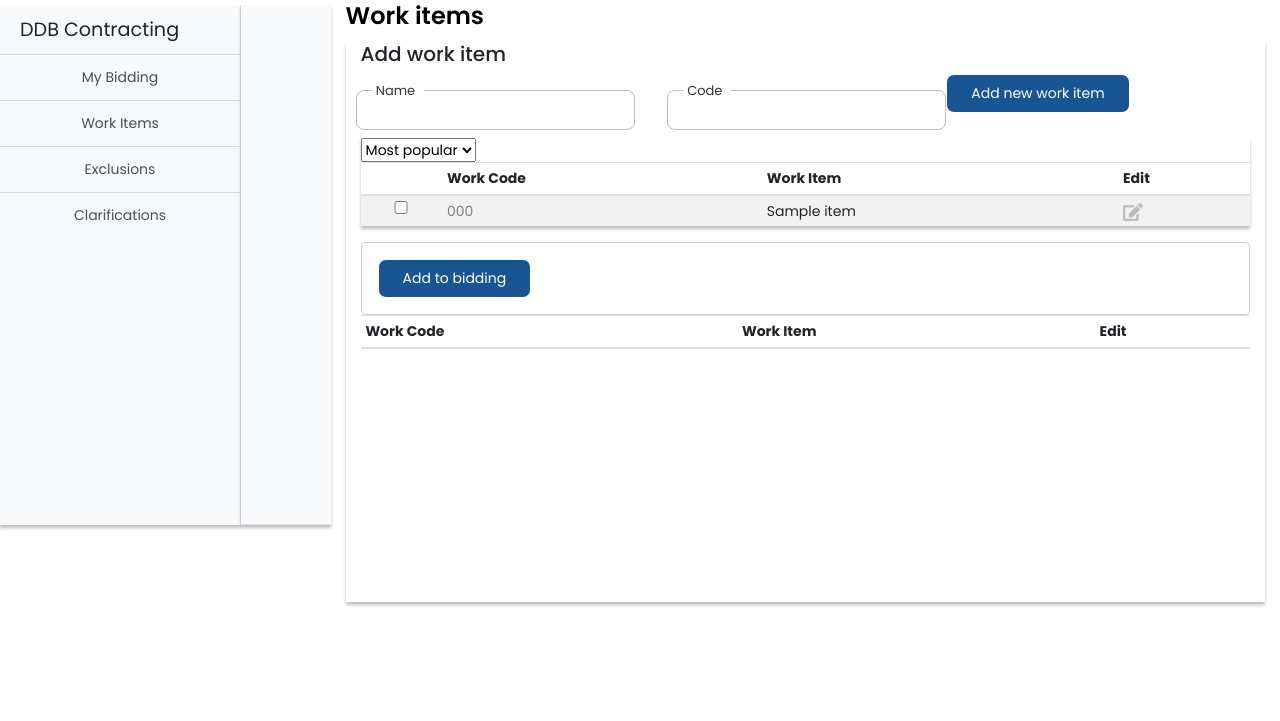
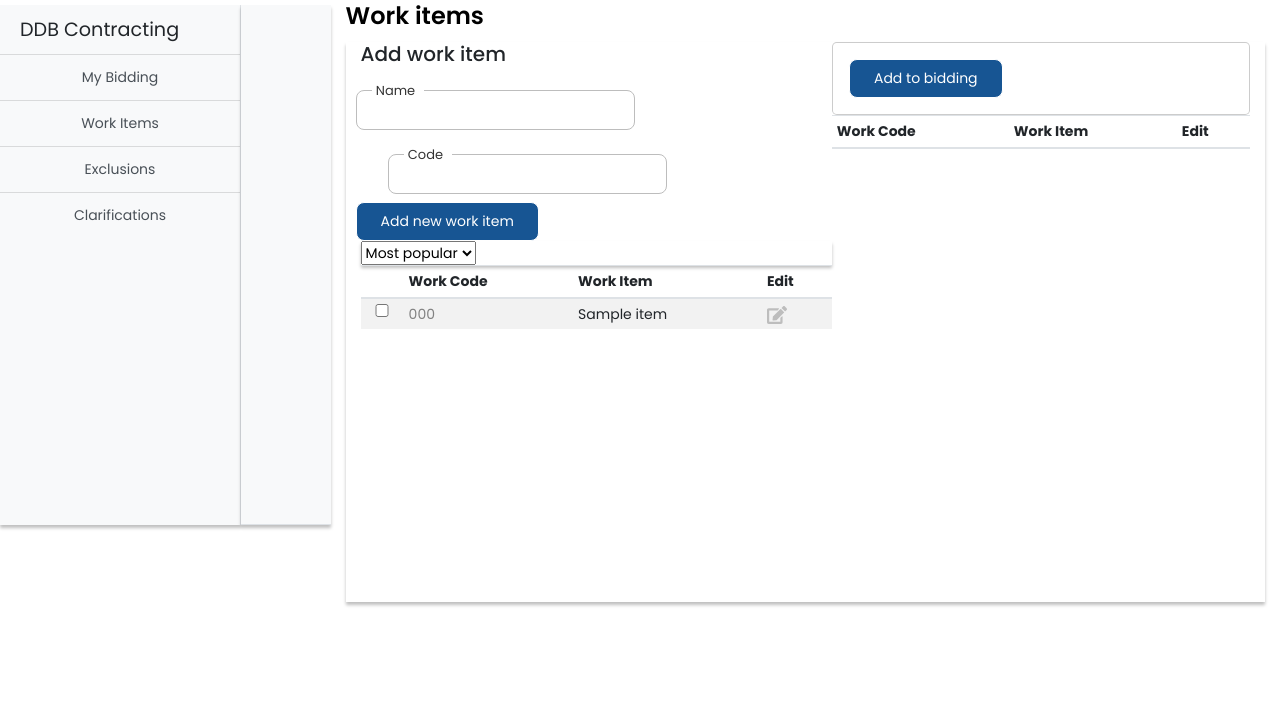
Before and after one commit to Simple2B/flora, a Flask app: page /work_items in a window 1280 px wide. Shown: the part 101-822 px from the top of the page. Run offline with Flask 2, Linux system fonts and the light colour scheme; a user stored in the database is signed in; tables that the repository leaves empty hold one stand-in row (values such as "Sample post"); lists and menus that the app fills with data are empty; style sheets or scripts are compiled from the project's sources; some libraries are stand-ins or nearby versions; grey boxes are pictures that could not be loaded.

Commit message:
make layout of wirk-item-page

```diff
--- a/app/static/scss/global/_global.scss
+++ b/app/static/scss/global/_global.scss
@@ -46,3 +46,8 @@ ul, li {
     flex-direction: row;
     justify-content: space-around;
 }
+
+.flex-flow-wrap {
+    flex-flow: row wrap;
+    display: flex;
+}
--- a/app/static/scss/layouts/_work_items.scss
+++ b/app/static/scss/layouts/_work_items.scss
@@ -11,6 +11,7 @@
 }
 
 .__box-table {
+    width: 100%;
     margin-top: 1rem;
     min-height: 70vh;
     max-height: 70vh;
@@ -19,6 +20,16 @@
 
     .table__work-item {
         height: 100%;
+    }
+
+    .__box-table--left {
+        // display: block;
+        width: 53%;
+    }
+
+    .__box-table--right {
+        // display: block;
+        width: 47%;
     }
 
 .__box-table--bottom {
@@ -48,4 +59,4 @@
     position: absolute;
     z-index: -1;
     opacity: 0;
-  }
+}
--- a/app/templates/work_items.html
+++ b/app/templates/work_items.html
@@ -193,10 +193,12 @@
     <div class="a-space-between">
       <div class="title-tabs">Work items</div>
     </div>
-    <div class="__box-table-flex-column">
+    <div class="">
       <!-- <div><a id="#table">Test content</a></div> -->
-      <div class="container __box-table">
+      <div class="container __box-table flex-row-box--sb">
+        <div class="__box-table--left">
         <form role="form" action="{{ url_for('work_item.work_item') }}" method="post">
+
           <h5>Add work item</h5>
             <div class="form-row">
               <div>
@@ -217,8 +219,8 @@
                 {{form.submit(class='_btn--blue')}}
               </div>
             </div>
+        </form>
 
-        </form>
         <form class="form" role="form" action="{{ url_for('work_item.add_work_item_to_cart') }}" method="post">
           <div id="workItemTable" class="box-shadow">
             <span>
@@ -229,8 +231,9 @@
               <!-- <button type="button" class="_btn--blue" data-toggle="modal" data-target="#exampleModal">
               Add new
             </button> -->
-
             </span>
+          </div>
+          <div>
             <table id="" class="patientsTable table table-striped table-sm table__work-item">
               <thead>
                 <th></th>
@@ -250,12 +253,13 @@
               </tbody>
             </table>
           </div>
+        </div>
+
+        <div class="__box-table--right">
           <div class="modal-content" role="document" style="padding: 1rem;">
             <div class="bt_add-new-user">
               {{ work_cart_form.submit(class='_btn--blue') }}
             </div>
-        </form>
-
           </div>
         <table id="" class="patientsTable table table-striped table-sm table__work-item">
           <thead>
@@ -268,16 +272,19 @@
             <tr>
               <td><a href="" class="t-gray">{{item.code}}</a></td>
               <td>{{item.name}}</td>
-            <td><a href=""><img src="{{ url_for('static', filename='images/edit_logo.svg') }}"></a></td>
+              <td><a href="{{url_for('work_item.delete_work_item_from_cart', item_id=item.id)}}"><img src="{{ url_for('static', filename='images/delete_element.svg') }}"></a></td>
             </tr>
             {% endfor %}
           </tbody>
         </table>
         </div>
+        </form>
+
         </div>
       </div>
-  <div class="container tabcontentm" id="bidding-container">
-    <!-- <h1>Welcome!</h1> -->
+    </div>
+  </div>
+</div>
 </section>
 
 {% endblock %}
```
Lines whose indentation alone changed are shown as unchanged.
